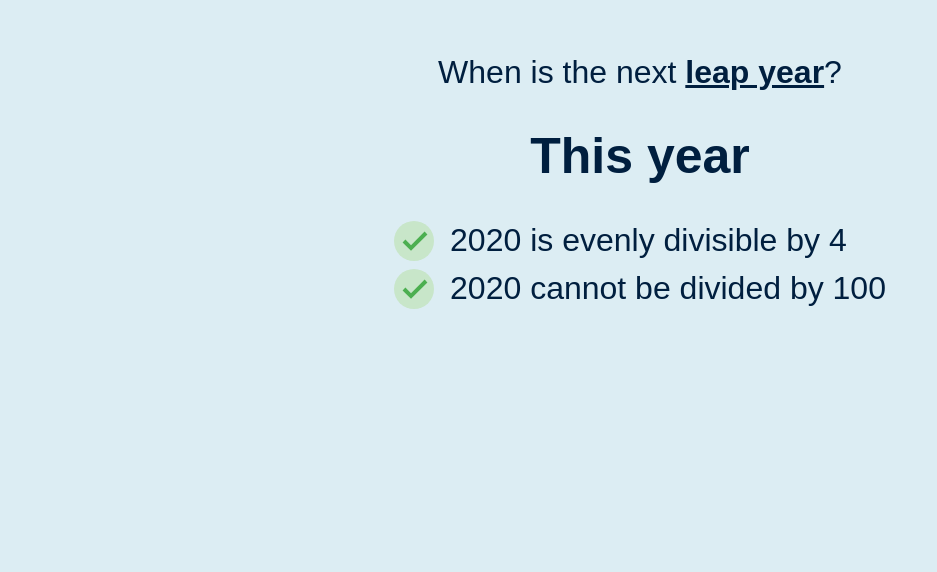
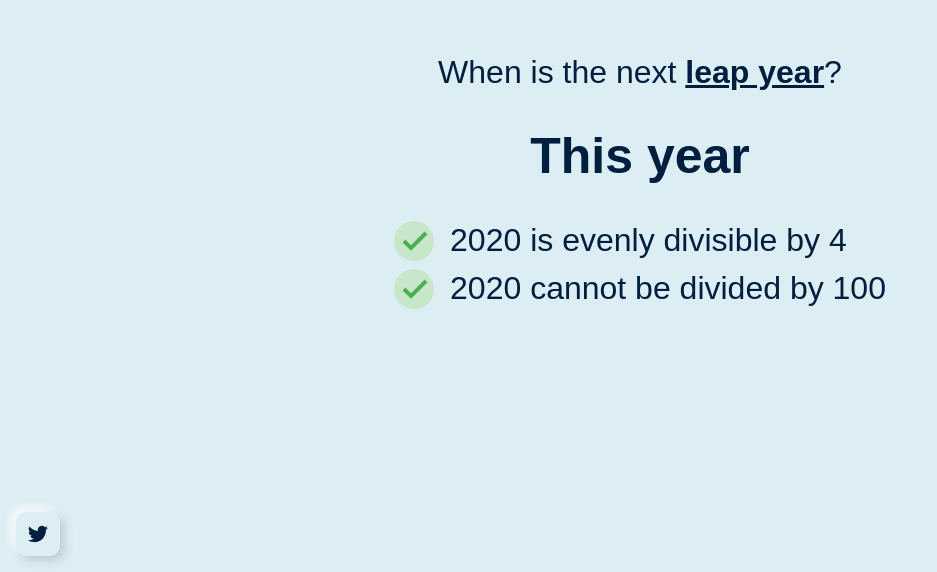
Before and after one commit to ngnijland/leap-year, a Gatsby site: page / in a window 1280 px wide. Shown: the part 228-800 px from the top of the page, without its empty margins (0-937 px from the left). Built offline with nearby package versions, Linux system fonts and the light colour scheme; Gatsby itself is replaced by a stand-in of ours; a web font is replaced by a local one.

Commit message:
feat: add twitter link

```diff
--- a/src/components/layout.module.css
+++ b/src/components/layout.module.css
@@ -1,3 +1,19 @@
 .root {
   text-align: center;
 }
+
+.link {
+  position: absolute;
+  bottom: 1rem;
+  left: 1rem;
+
+  display: flex;
+  align-items: center;
+  justify-content: center;
+  width: 2.75rem;
+  height: 2.75rem;
+
+  border-radius: 0.625rem;
+  background-color: var(--baseColor);
+  box-shadow: 4px 4px 10px var(--darkColor), -4px -4px 10px var(--lightColor);
+}
--- a/src/components/layout.module.css.d.ts
+++ b/src/components/layout.module.css.d.ts
@@ -1 +1,2 @@
 export const root: string
+export const link: string
--- a/src/components/layout.tsx
+++ b/src/components/layout.tsx
@@ -1,13 +1,25 @@
 import React from "react"
 
 import layoutStyles from "./layout.module.css"
+import TwitterIcon from "./twitterIcon"
 
 export interface LayoutProps {
   children: JSX.Element | JSX.Element[]
 }
 
 function Layout({ children }: LayoutProps): JSX.Element {
-  return <main className={layoutStyles.root}>{children}</main>
+  return (
+    <>
+      <main className={layoutStyles.root}>{children}</main>
+      <a
+        className={layoutStyles.link}
+        href="https://twitter.com/nieknijland"
+        title="Created by Niek Nijland, link to Twitter"
+      >
+        <TwitterIcon width="32" height="32" />
+      </a>
+    </>
+  )
 }
 
 export default Layout
--- /dev/null
+++ b/src/components/twitterIcon.tsx
@@ -0,0 +1,30 @@
+import React from "react"
+
+export interface TwitterIconProps {
+  className?: string
+  height?: string
+  width?: string
+}
+
+function TwitterIcon({
+  className,
+  height = "28",
+  width = "28",
+}: TwitterIconProps): JSX.Element {
+  return (
+    <svg
+      className={className}
+      height={height}
+      viewBox="0 0 400 400"
+      width={width}
+    >
+      <path fill="none" d="M0 0H400V400H0z" />
+      <path
+        d="M153.62 301.59c94.34 0 145.94-78.16 145.94-145.94 0-2.22 0-4.43-.15-6.63A104.36 104.36 0 00325 122.47a102.38 102.38 0 01-29.46 8.07 51.47 51.47 0 0022.55-28.37 102.79 102.79 0 01-32.57 12.45 51.34 51.34 0 00-87.41 46.78A145.62 145.62 0 0192.4 107.81a51.33 51.33 0 0015.88 68.47A50.91 50.91 0 0185 169.86v.65a51.31 51.31 0 0041.15 50.28 51.21 51.21 0 01-23.16.88 51.35 51.35 0 0047.92 35.62 102.92 102.92 0 01-63.7 22 104.41 104.41 0 01-12.21-.74 145.21 145.21 0 0078.62 23"
+        fill="#001f3f"
+      />
+    </svg>
+  )
+}
+
+export default TwitterIcon
```
